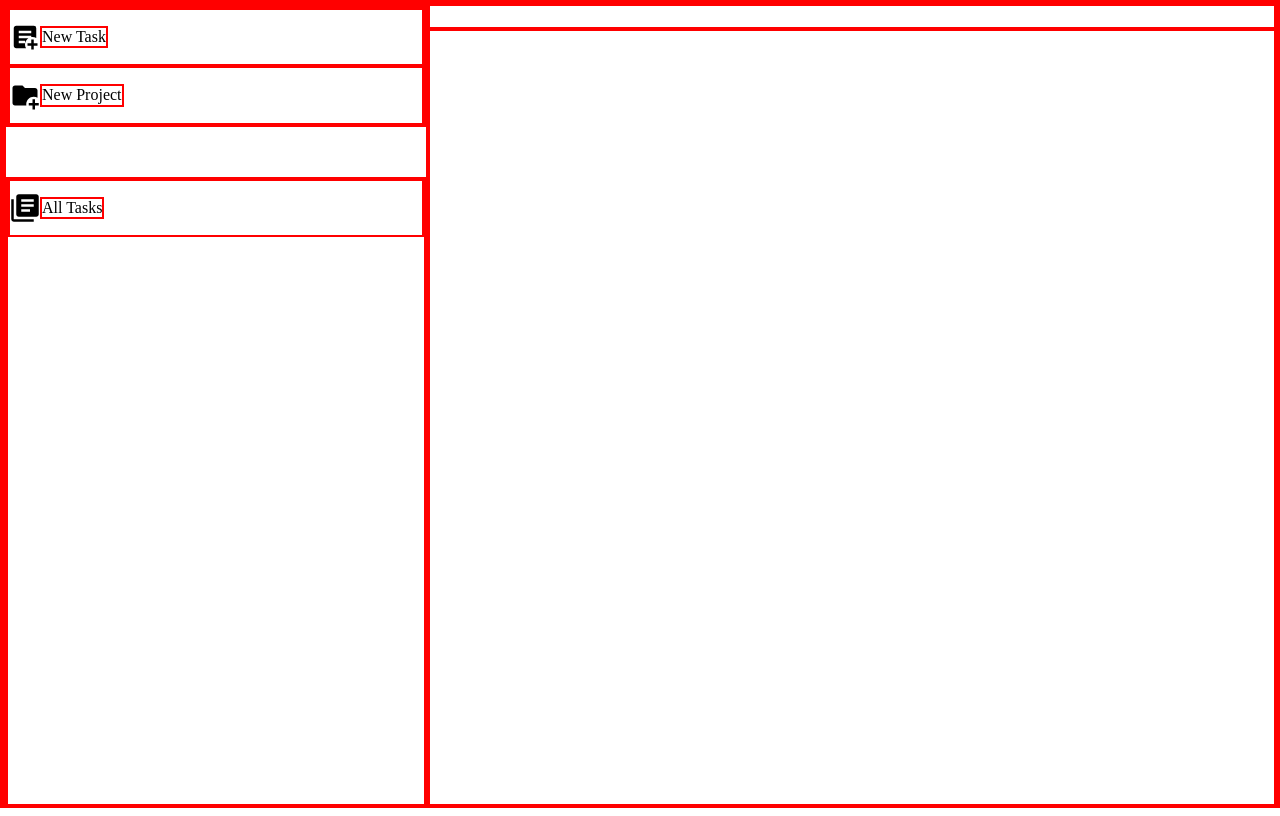
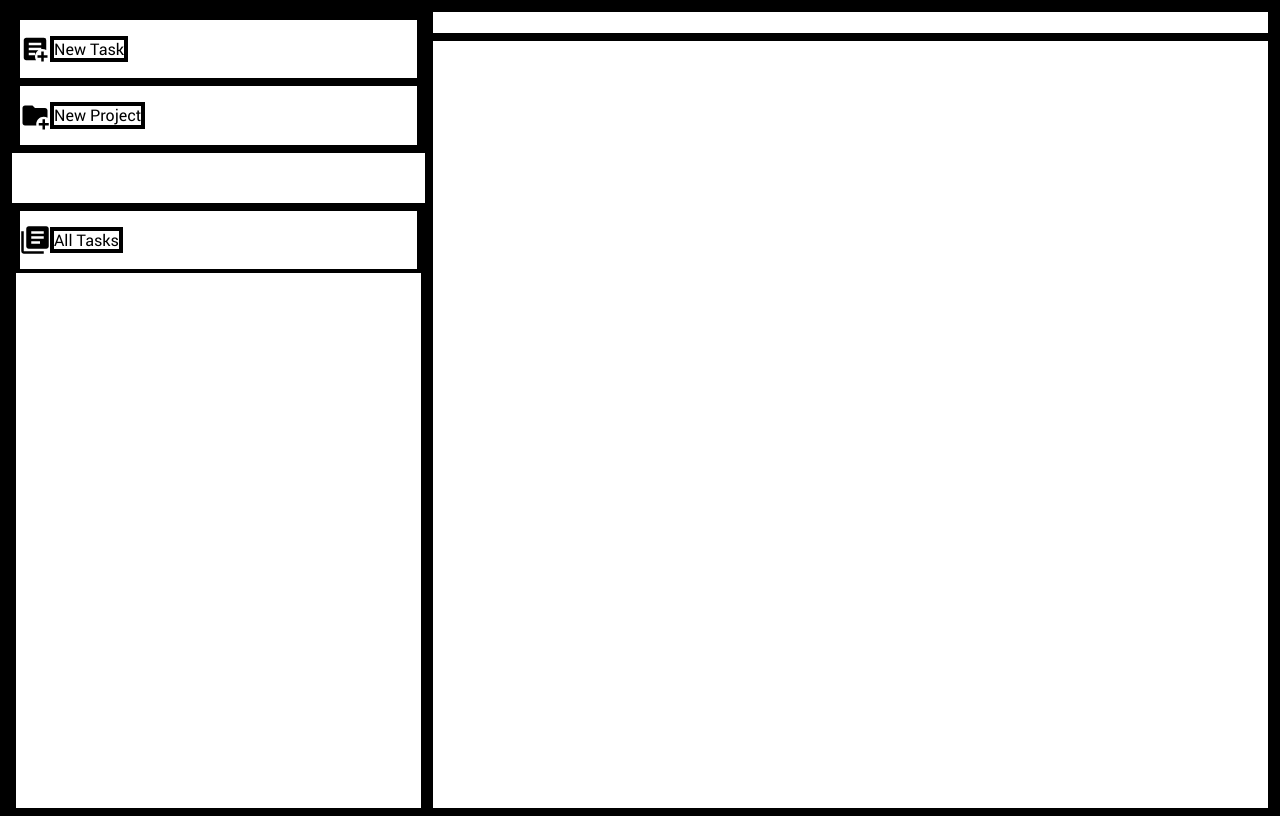
Before and after one commit to cadltop/todo-list, a website built with webpack: page src/index.html in a window 1280 px wide. Built offline with nearby package versions, Linux system fonts and the light colour scheme.

Commit message:
Include font for page.

```diff
--- a/src/index.css
+++ b/src/index.css
@@ -1,11 +1,16 @@
 * {
-    border: 2px red  solid;
+    border: 4px black  solid;
+}
+@font-face {
+    font-family: roboto;
+    src: url(../res/font.ttf);
 }
 body {
     display: grid;
     grid-template-columns: 1fr 2fr;
     min-height: 100vh;
     max-width: 100vw;
+    font-family: roboto, sans-serif;
 }
 #sidebar, #content {
     height: 100%;
```
Also changed, not shown: images/folder-plus.svg (deleted), images/folder.svg (deleted), images/text-box-multiple.svg (deleted), images/text-box-plus.svg (deleted), res/font.ttf (added).
